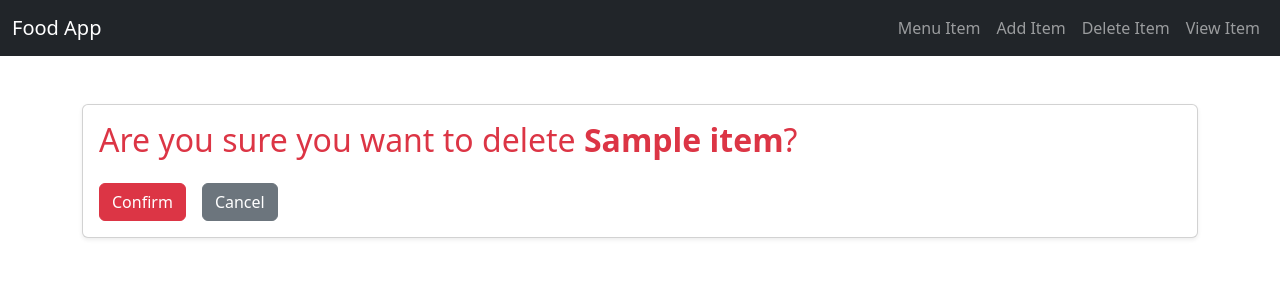
After one commit to Synel96/food-app, a Django app: page /food/delete/1/ in a window 1280 px wide. The commit adds this page. Shown: the top 300 px of the page. Run offline with Django 5.2, Linux system fonts and the light colour scheme; tables that the repository leaves empty hold one stand-in row (values such as "Sample post").

Commit message:
Implement update and delete functionality

```diff
--- a/food/templates/food/detail.html
+++ b/food/templates/food/detail.html
@@ -13,6 +13,9 @@
       <h1>{{ item.item_name }}</h1>
       <h2>{{ item.item_desc }}</h2>
       <h3>${{ item.item_price }}</h3>
+      <a href="{% url 'food:delete_item' item.id %}" class="btn btn-danger"
+        >Delete</a
+      >
     </div>
   </div>
 </div>
--- /dev/null
+++ b/food/templates/food/item-delete.html
@@ -0,0 +1,16 @@
+{% extends 'food/base.html' %} {% block body %}
+<div class="container mt-5">
+  <div class="card shadow-sm">
+    <div class="card-body">
+      <h2 class="card-title mb-4 text-danger">
+        Are you sure you want to delete <strong>{{ item.item_name }}</strong>?
+      </h2>
+      <form method="POST" class="d-flex gap-3">
+        {% csrf_token %}
+        <button type="submit" class="btn btn-danger">Confirm</button>
+        <a href="{% url 'food:index' %}" class="btn btn-secondary">Cancel</a>
+      </form>
+    </div>
+  </div>
+</div>
+{% endblock %}
--- a/food/templates/food/item-forms.html
+++ b/food/templates/food/item-forms.html
@@ -1,6 +1,5 @@
 {% extends 'food/base.html' %} {% block body %}
 <div class="container mt-5">
-  <h2 class="mb-4">Add New Item</h2>
   <form method="POST" class="p-4 border rounded bg-light shadow-sm">
     {% csrf_token %} {{form}}
     <button type="submit" class="btn btn-primary mt-3">Save</button>
--- a/food/urls.py
+++ b/food/urls.py
@@ -8,5 +8,6 @@ urlpatterns = [
     path("item/",views.item,name="item"),
     path("<int:item_id>/",views.detail,name="detail"),
     path("add/",views.create_item,name="create_item"),
-
+    path("update/<int:id>/",views.update_item,name="upadte_item"),
+    path("delete/<int:id>/",views.delete_item,name="delete_item"),
 ]
--- a/food/views.py
+++ b/food/views.py
@@ -30,3 +30,25 @@ def create_item(request):
         return redirect('food:index')
 
     return render(request,'food/item-forms.html',{'form':form})
+
+
+def update_item(request,id):
+    item = Item.objects.get(id=id)
+    form = ItemForm(request.POST or None, instance=item)
+
+    if form.is_valid():
+        form.save()
+        return redirect('food:index')
+
+    return render(request, 'food/item-forms.html',{'form':form, 'item':item})
+
+
+
+def delete_item(request,id):
+    item = Item.objects.get(id=id)
+
+    if request.method == 'POST' :
+        item.delete()
+        return redirect('food:index')
+
+    return render(request,'food/item-delete.html',{'item':item})
```
